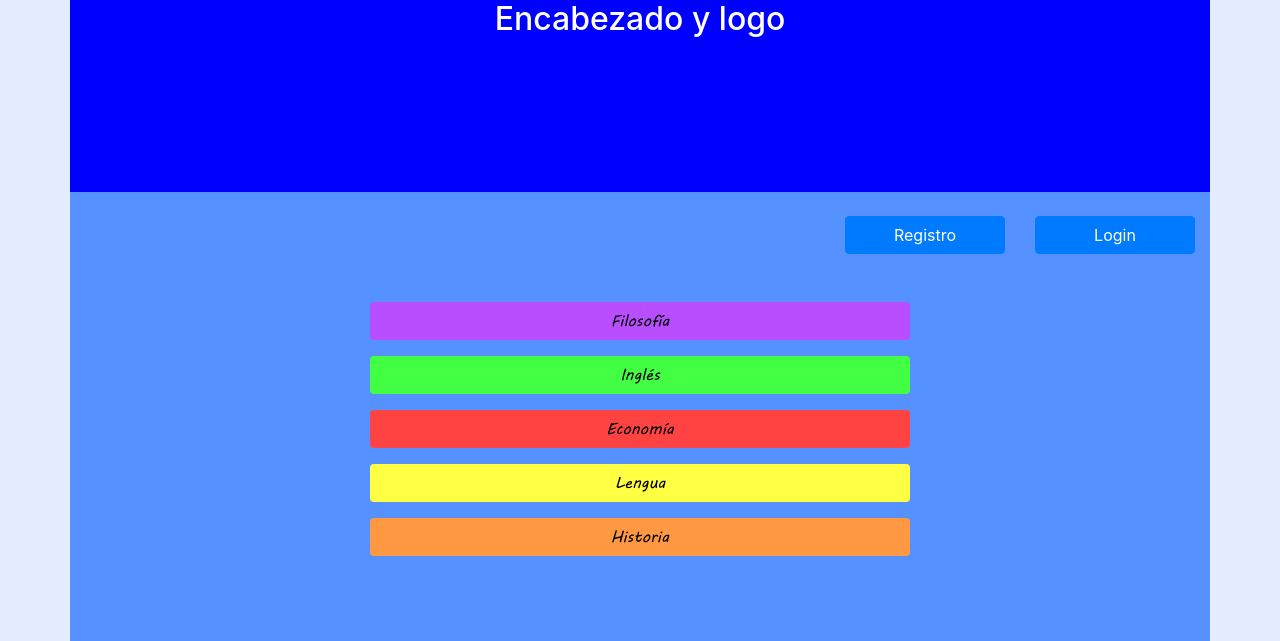
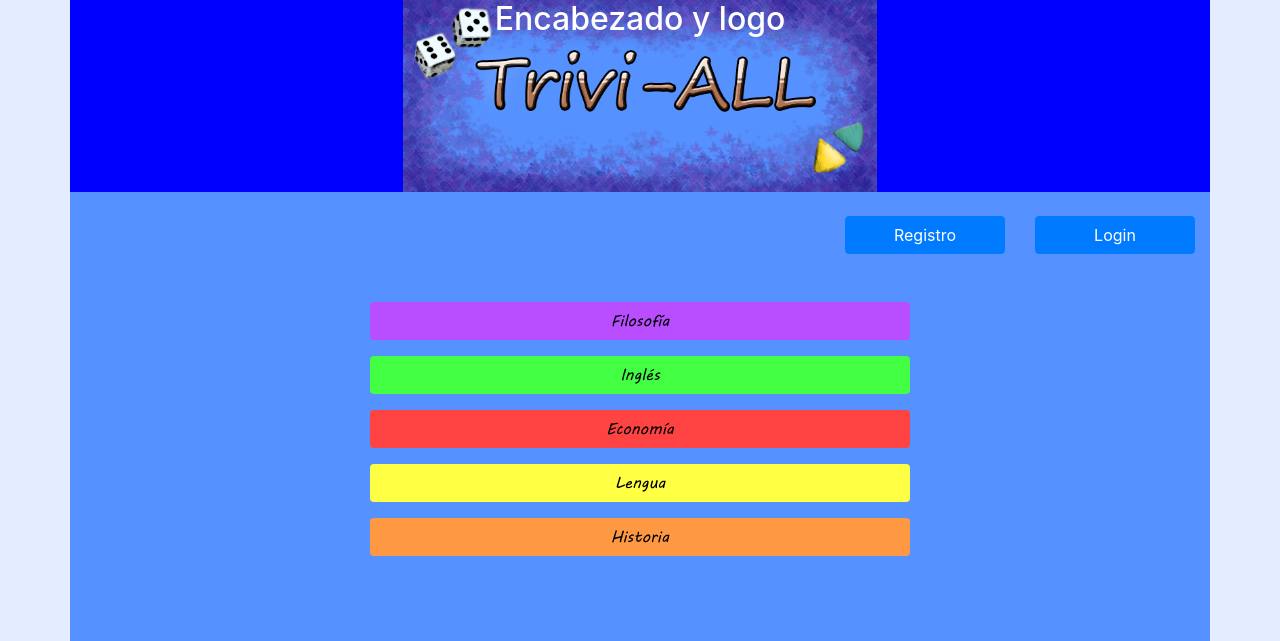
Before and after one commit to XelleXYT/Trivi-All, a PHP site: page / in a window 1280 px wide. Shown: the top 641 px of the page. Run offline with PHP 8.4, Linux system fonts and the light colour scheme; the visitor is signed in with stand-in values (Sample User, id 1).

Commit message:
Añadido el banner a la ventana principal.

```diff
--- a/index.php
+++ b/index.php
@@ -17,7 +17,7 @@ if (session_status() == PHP_SESSION_NONE) {
     <body style="background-color: #E4EDFF">
         <div class="container" id="principal" style="background-color: #5591FF">
             <div class="row" style=" background-color: blue; color: white; height: 15vw">
-                <div class="col-12 text-center">
+                <div class="col-12 text-center" style="background-image: url('img/TriviallBanner.png'); background-repeat: no-repeat; background-size: 37vw; background-position:center;">
                     <h2 class="text-center">Encabezado y logo</h2>
                 </div>
             </div>
```
